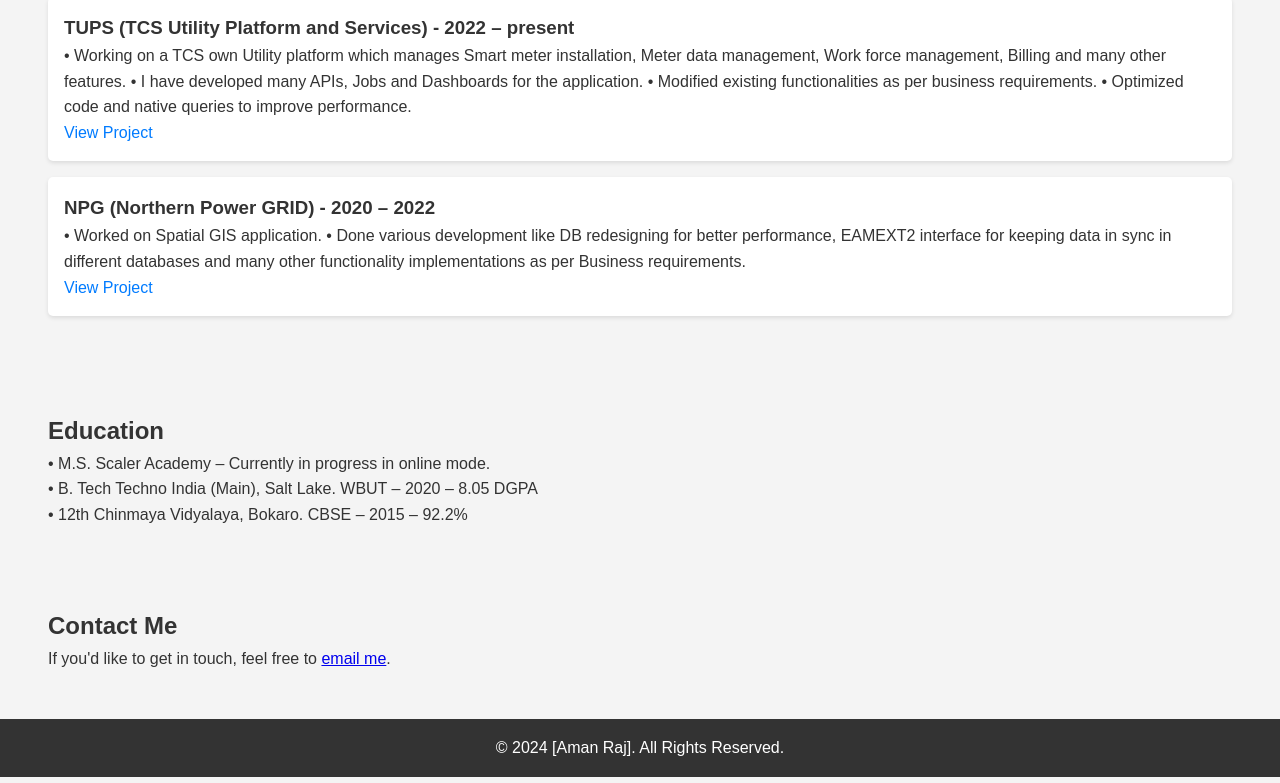
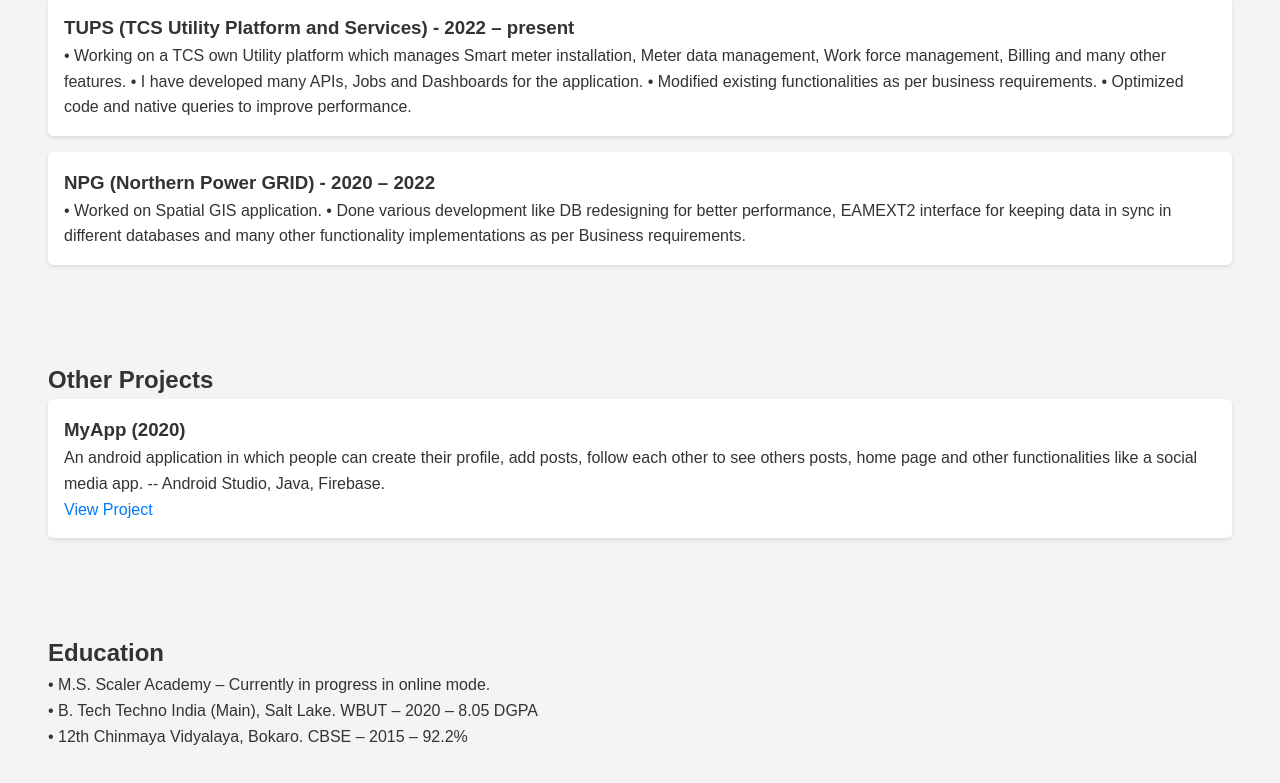
Before and after one commit to AmanRaj2/AmanRaj2.github.io, a plain HTML site: page index.html in a window 1280 px wide. Shown: the part 486-1269 px from the top of the page. Drawn offline with Linux system fonts and the light colour scheme.

Commit message:
Update index.html

```diff
--- a/index.html
+++ b/index.html
@@ -43,14 +43,22 @@
 			   •	Modified existing functionalities as per business requirements.
 			   •	Optimized code and native queries to improve performance.
 			</p>
-            <a href="https://yourprojectlink.com" target="_blank">View Project</a>
         </div>
         <div class="project">
             <h3>NPG (Northern Power GRID) - 2020 – 2022</h3>
             <p>•	Worked on Spatial GIS application.
 			   •	Done various development like DB redesigning for better performance, EAMEXT2 interface for keeping data in sync in different databases and many other functionality implementations as per Business requirements.
 			</p>
-            <a href="https://yourprojectlink.com" target="_blank">View Project</a>
+        </div>
+    </section>
+
+    <section id="projects">
+        <h2>Other Projects</h2>
+        <div class="project">
+            <h3>MyApp (2020) </h3>
+            <p>An android application in which people can create their profile, add posts, follow each other to see others posts, home page and other functionalities like a social media app. -- Android Studio, Java, Firebase.
+            </p>
+            <a href="https://github.com/AmanRaj2/MyApp/tree/master" target="_blank">View Project</a>
         </div>
     </section>
 
```
